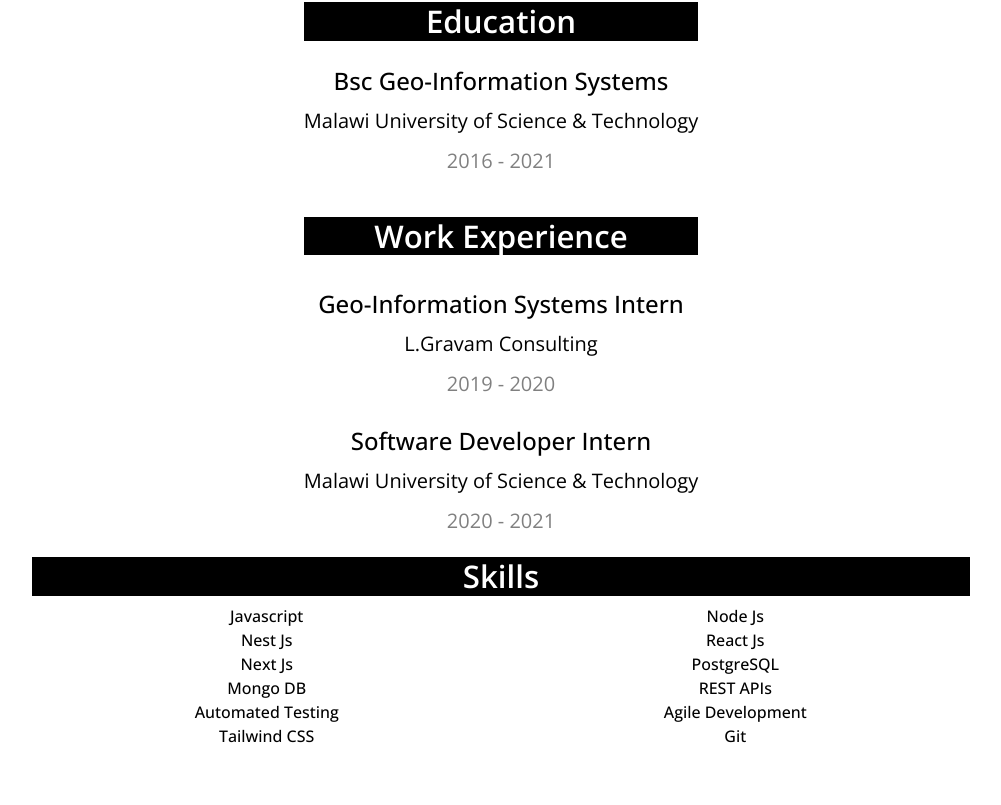
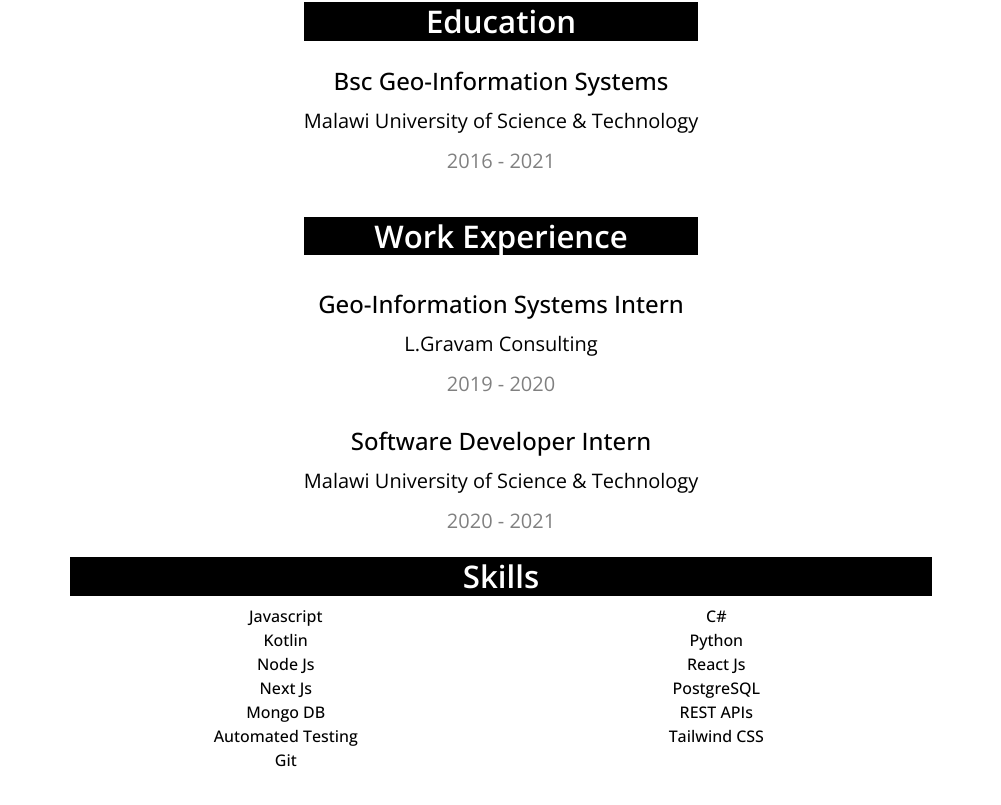
Before and after one commit to GISSIAH/bryan-portfolio, a Next.js app: page /resume in a window 1280 px wide. Shown: the part 271-1076 px from the top of the page, without its empty margins (139-1140 px from the left). Built offline with nearby package versions, Linux system fonts and the light colour scheme.

Commit message:
skill update

```diff
--- a/pages/resume.js
+++ b/pages/resume.js
@@ -30,17 +30,18 @@
                 </div>
                 <div className={styles.skills}>
                     <Typography variant="h4" sx={{ fontWeight: 600, marginBottom: 1, background: 'black', color: "white" }}>Skills</Typography>
-                    <Grid container>
-                        <Grid item  xl={6} xs={6} sm={6} md={6} lg={6}><Typography  variant="body1" sx={{fontWeight:500}}>Javascript</Typography></Grid>
+                    <Grid container >
+                        <Grid item xl={6} xs={6} sm={6} md={6} lg={6}><Typography variant="body1" sx={{ fontWeight: 500 }}>Javascript</Typography></Grid>
+                        <Grid item  xl={6} xs={6} sm={6} md={6} lg={6}><Typography  variant="body1" sx={{fontWeight:500}}>C#</Typography></Grid>
+                        <Grid item xl={6} xs={6} sm={6} md={6} lg={6}><Typography variant="body1" sx={{ fontWeight: 500 }}>Kotlin</Typography></Grid>
+                        <Grid item xl={6} xs={6} sm={6} md={6} lg={6}><Typography variant="body1" sx={{ fontWeight: 500 }}>Python</Typography></Grid>
                         <Grid item xl={6} xs={6} sm={6} md={6} lg={6}><Typography variant="body1" sx={{fontWeight:500}}>Node Js</Typography></Grid>
-                        <Grid item xl={6} xs={6} sm={6} md={6} lg={6}><Typography variant="body1" sx={{fontWeight:500}}>Nest Js</Typography></Grid>
                         <Grid item xl={6} xs={6} sm={6} md={6} lg={6}><Typography variant="body1" sx={{fontWeight:500}}>React Js</Typography></Grid>
                         <Grid item xl={6} xs={6} sm={6} md={6} lg={6}><Typography variant="body1" sx={{ fontWeight: 500 }}>Next Js</Typography></Grid>
                         <Grid item xl={6} xs={6} sm={6} md={6} lg={6}><Typography variant="body1" sx={{fontWeight:500}}>PostgreSQL</Typography></Grid>
                         <Grid item xl={6} xs={6} sm={6} md={6} lg={6}><Typography variant="body1" sx={{fontWeight:500}}>Mongo DB</Typography></Grid>
                         <Grid item xl={6} xs={6} sm={6} md={6} lg={6}><Typography variant="body1" sx={{fontWeight:500}}>REST APIs</Typography></Grid>
                         <Grid item xl={6} xs={6} sm={6} md={6} lg={6}><Typography variant="body1" sx={{fontWeight:500}}>Automated Testing</Typography></Grid>
-                        <Grid item xl={6} xs={6} sm={6} md={6} lg={6}><Typography variant="body1" sx={{fontWeight:500}}>Agile Development</Typography></Grid>
                         <Grid item xl={6} xs={6} sm={6} md={6} lg={6}><Typography variant="body1" sx={{ fontWeight: 500 }}>Tailwind CSS</Typography></Grid>
                         <Grid item xl={6} xs={6} sm={6} md={6} lg={6}><Typography variant="body1" sx={{ fontWeight: 500 }}>Git</Typography></Grid>
 
```
